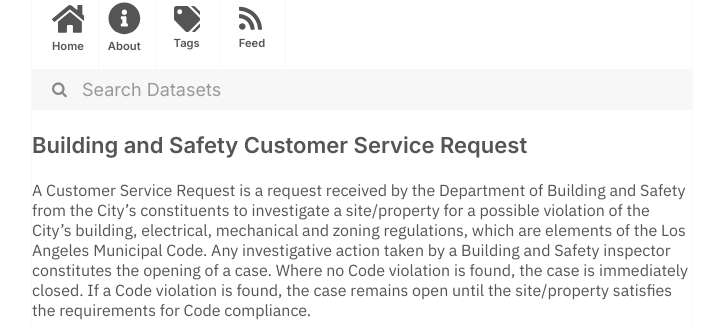
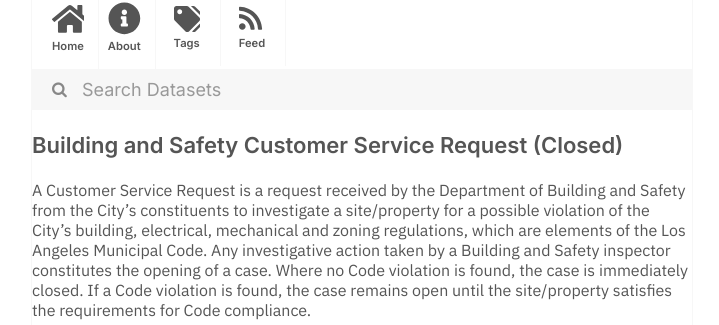
Before and after one commit to dayda-entities/city-of-los-angeles, a Jekyll site: the page built from _posts/2020-11-10-building-and-safety-customer-s.md, in a window 1280 px wide. Shown: the part 216-541 px from the top of the page, without its empty margins (278-997 px from the left). Built offline with Jekyll 4.4.1, drawn with Linux system fonts in a browser that asks for light colours; part of the change alters nothing that is shown.

```diff
--- a/_posts/2020-11-10-building-and-safety-customer-s.md
+++ b/_posts/2020-11-10-building-and-safety-customer-s.md
@@ -1,7 +1,7 @@
 ---
-title: Building and Safety Customer Service Request
-created: '2020-11-10T17:52:15.558822'
-modified: '2020-12-02T15:55:42.490906'
+title: Building and Safety Customer Service Request (Closed)
+created: '2020-11-10T17:52:10.467688'
+modified: '2020-12-02T15:55:18.546058'
 state: active
 type: dataset
 tags:
@@ -18,8 +18,8 @@ tags:
   - Safety
 groups:
   - Local Government
-csv_url: 'https://data.lacity.org/api/views/bsvt-chkv/rows.csv?accessType=DOWNLOAD'
-json_url: 'https://data.lacity.org/api/views/bsvt-chkv/rows.json?accessType=DOWNLOAD'
+csv_url: 'https://data.lacity.org/api/views/8qjh-sbs9/rows.csv?accessType=DOWNLOAD'
+json_url: 'https://data.lacity.org/api/views/8qjh-sbs9/rows.json?accessType=DOWNLOAD'
 layout: post
 
 ---
```
